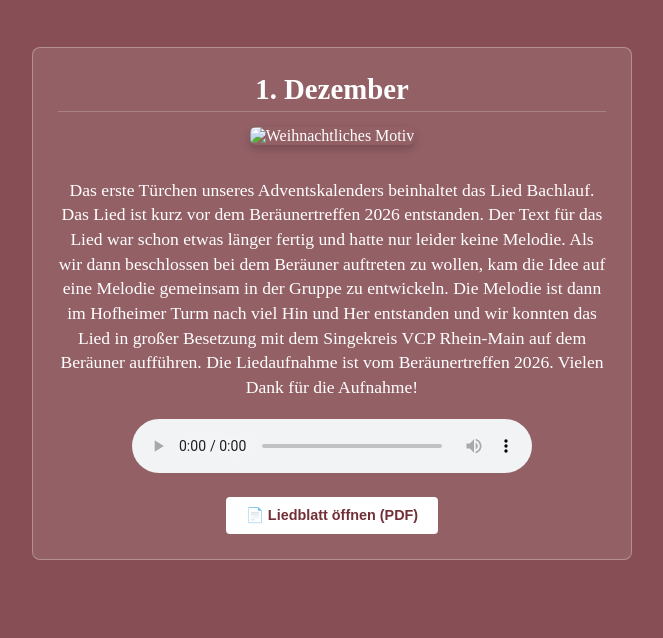
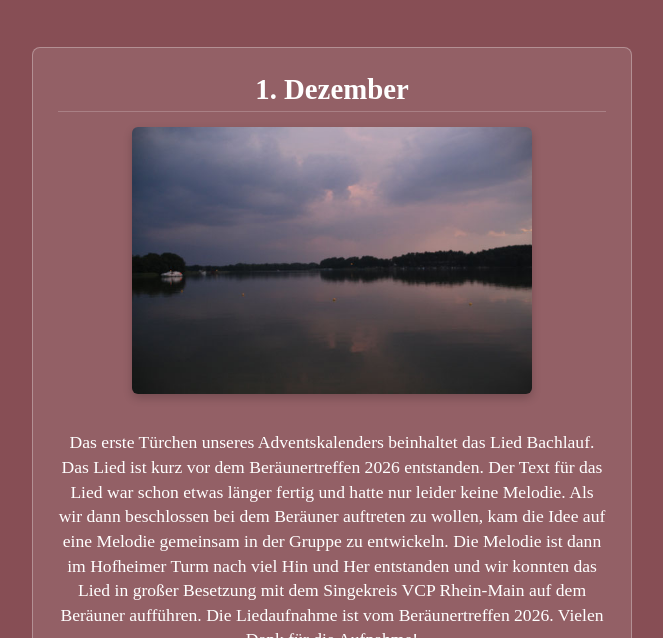
Before and after one commit to josieundfinn/josieundfinn.github.io, a plain HTML site: page index.html in a window 1280 px wide. Shown: the part 162-800 px from the top of the page, without its empty margins (308-971 px from the left). Drawn offline with Linux system fonts and the light colour scheme.

Commit message:
Update index.html

```diff
--- a/index.html
+++ b/index.html
@@ -105,7 +105,7 @@
             <h2>1. Dezember</h2>
 
             <!-- Bild aus dem Ordner "bilder" -->
-            <img src="bilder/tag1_bild.jpg" alt="Weihnachtliches Motiv" class="door-img">
+            <img src="bilder/tag1_bachlauf.jpg" alt="Weihnachtliches Motiv" class="door-img">
 
             <p>Das erste Türchen unseres Adventskalenders beinhaltet das Lied Bachlauf. Das Lied ist kurz vor dem Beräunertreffen 2026 entstanden. Der Text für das Lied war schon etwas länger fertig und hatte nur leider keine Melodie.
             Als wir dann beschlossen bei dem Beräuner auftreten zu wollen, kam die Idee auf eine Melodie gemeinsam in der Gruppe zu entwickeln. Die Melodie ist dann im Hofheimer Turm nach viel Hin und Her entstanden und wir konnten das Lied
```
